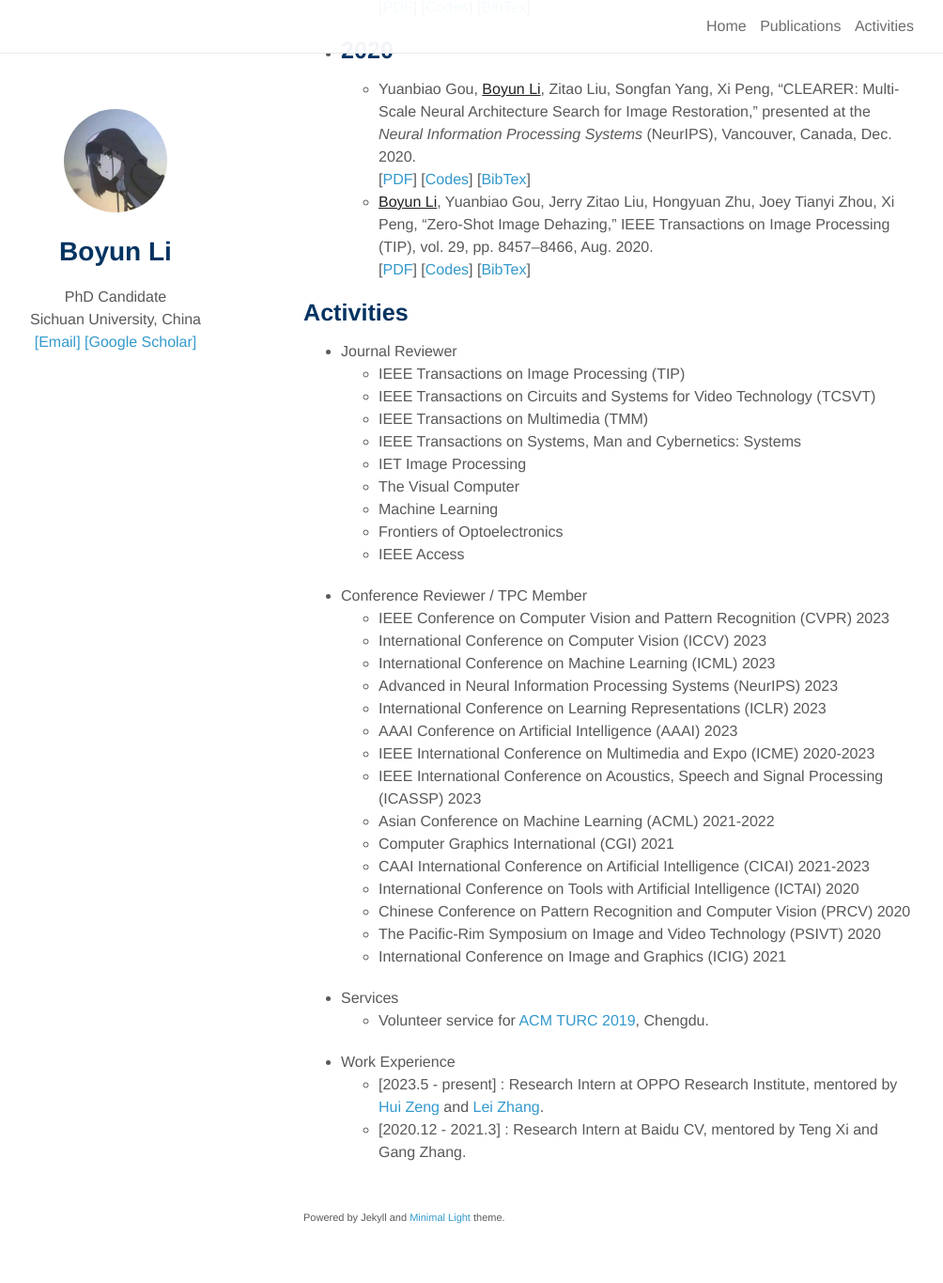
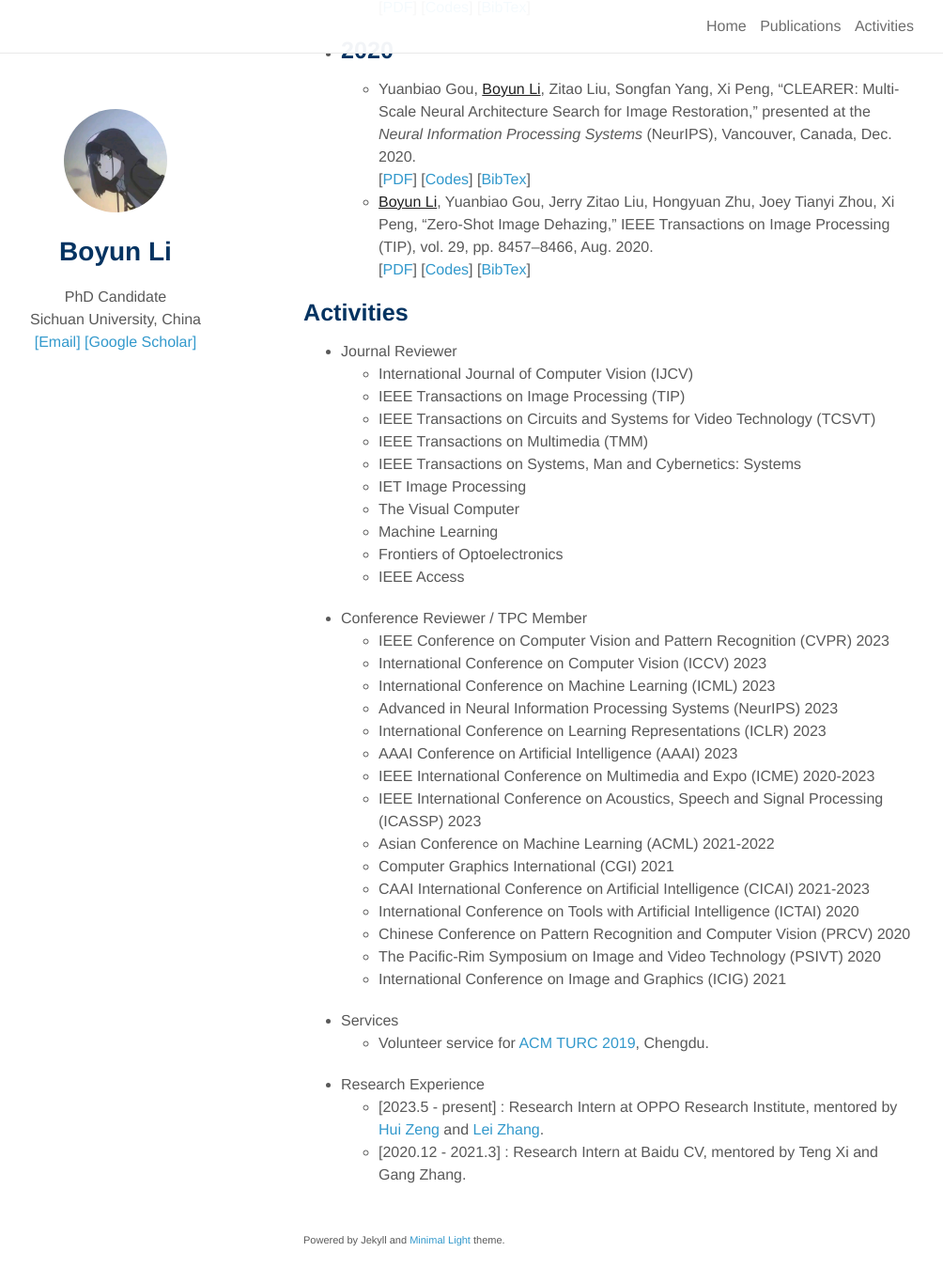
Before and after one commit to liboyun/liboyun.github.io, a Jekyll site: the page built from index.md, in a window 1280 px wide and 1400 px high, scrolled down 1312 px. Shown: the top 1365 px of the window at 94% size, without its empty margins (147-1151 px from the left). Built offline with Jekyll 4.4.1, drawn with Linux system fonts in a browser that asks for light colours; nearby versions of some CDN libraries; a style sheet for code colours, icons or effects is not loaded; our own code applies the rules of GitHub Pages for plain Markdown files.

Commit message:
update ijcv

```diff
--- a/index.md
+++ b/index.md
@@ -49,6 +49,7 @@ His major interests include Computer Vision and Deep Learning. Recently, he main
 ## Activities
 
 * Journal Reviewer
+  * International Journal of Computer Vision (IJCV)
   * IEEE Transactions on Image Processing (TIP)
   * IEEE Transactions on Circuits and Systems for Video Technology (TCSVT)
   * IEEE Transactions on Multimedia (TMM)
@@ -75,10 +76,8 @@ His major interests include Computer Vision and Deep Learning. Recently, he main
   * Chinese Conference on Pattern Recognition and Computer Vision (PRCV) 2020
   * The Pacific-Rim Symposium on Image and Video Technology (PSIVT) 2020
   * International Conference on Image and Graphics (ICIG) 2021
-
 * Services
   * Volunteer service for [ACM TURC 2019](http://acmturc.com/2019/cn/index.html), Chengdu.
-
-* Work Experience
+* Research Experience
   * [2023.5 - present] : Research Intern at OPPO Research Institute, mentored by [Hui Zeng](https://huizeng.github.io/) and [Lei Zhang](https://www4.comp.polyu.edu.hk/~cslzhang/).
   * [2020.12 - 2021.3] : Research Intern at Baidu CV, mentored by Teng Xi and Gang Zhang.
```
